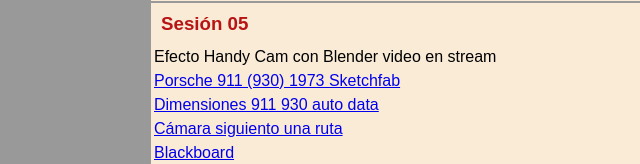
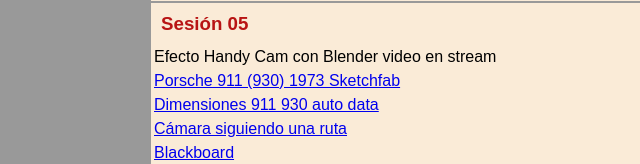
Before and after one commit to beztao01/efectos-visuales, a plain HTML site: page index.html in a window 1280 px wide. Shown: the part 1004-1168 px from the top of the page, 0-640 px from the left. Drawn offline with Linux system fonts and the light colour scheme.

Commit message:
change type error

```diff
--- a/index.html
+++ b/index.html
@@ -100,7 +100,7 @@
                         <!--<li>Tracking con Blender</li>-->
                         <li><a href="https://skfb.ly/6TNLT" target="_blank" rel="noopener noreferrer">Porsche 911 (930) 1973 Sketchfab </a></li>
                         <li><a href="https://www.auto-data.net/es/porsche-911-coupe-type-930-3.0-turbo-260hp-6649#google_vignette" target="_blank" rel="noopener noreferrer">Dimensiones 911 930 auto data</a></li>
-                        <li><a href="./assets/pathcamera/index.html" target="_blank" rel="noopener noreferrer">Cámara siguiento una ruta</a></li>
+                        <li><a href="./assets/pathcamera/index.html" target="_blank" rel="noopener noreferrer">Cámara siguiendo una ruta</a></li>
                         <li><a href="https://uvmonline.blackboard.com/webapps/login/" target="_blank" rel="noopener noreferrer">Blackboard</a></li>
                     </ul>
                 </section>
```
